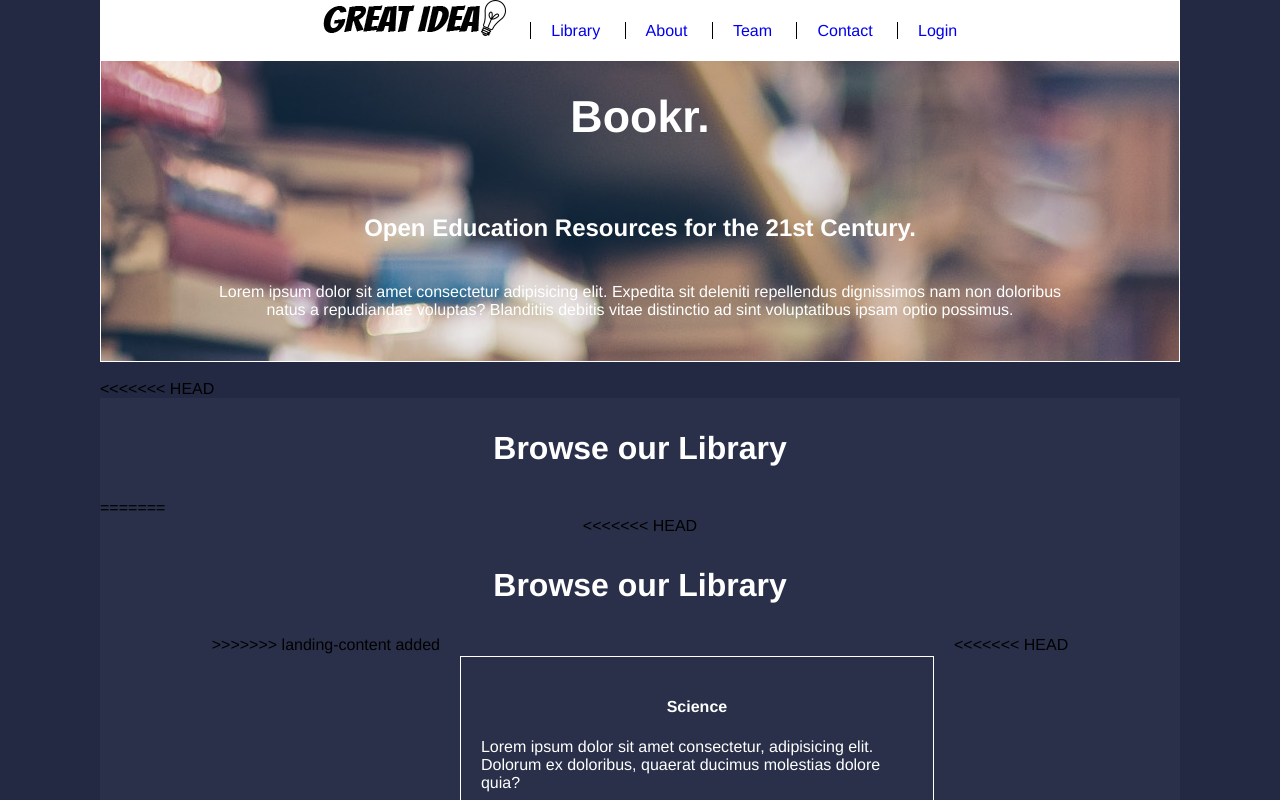
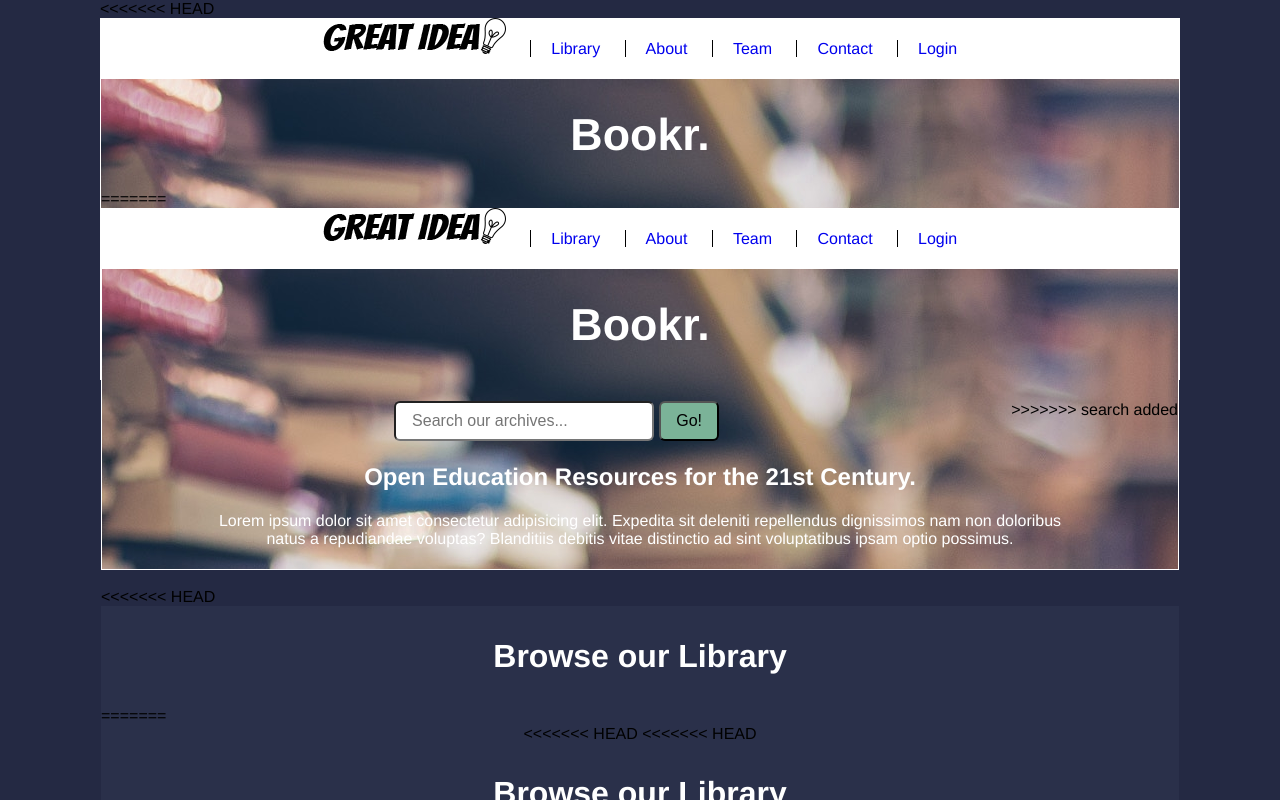
Before and after one commit to oer-bookr-6-24-2019/oer-bookr-ui-copy, a plain HTML site: page index.html in a window 1280 px wide. Shown: the top 800 px of the page. Drawn offline with Linux system fonts and the light colour scheme.

Commit message:
search added

```diff
--- a/index.html
+++ b/index.html
@@ -1,4 +1,5 @@
 <!DOCTYPE html>
+<<<<<<< HEAD
 <html>
 	<head>
 		<meta charset="UTF-8" />
@@ -25,6 +26,35 @@
 			<!-- <div class="headerSearch">
             <input type="search" placeholder="Search our archives...">
         </div> -->
+=======
+<html lang="en">
+<head>
+    <meta charset="UTF-8">
+    <meta name="viewport" content="width=device-width, initial-scale=1.0">
+    <meta http-equiv="X-UA-Compatible" content="ie=edge">
+    <link href="css/index.css" rel="stylesheet">
+    <title>OER Bookr</title>
+</head>
+<body>
+    <nav>
+        <img src="img/logo copy.png" alt="Nav Logo">
+        <a href="#">Library</a>
+        <a href="#">About</a>
+        <a href="#">Team</a>
+        <a href="#">Contact</a>
+        <a href="#">Login</a>
+    </nav>
+
+    <header>
+        <h1>Bookr.</h1>
+
+        <!-- Thinking of adding a large search button. May substitute for a small transparent box leading to advanced search -->
+
+        <div class="search-div">
+                <input type="search" class="header-search" placeholder="Search our archives...">
+                <button type="button" class="btn btn-lg">Go!</button>
+        </div>
+>>>>>>> search added
 
 			<h2>Open Education Resources for the 21st Century.</h2>
 			<p>
@@ -43,6 +73,7 @@
 				<h3>Browse our Library</h3>
 =======
     <div class="landing-content">
+<<<<<<< HEAD
 <<<<<<< HEAD
             <h3>Browse our Library</h3>
 >>>>>>> landing-content added
@@ -109,6 +140,9 @@
 		</div>
 =======
         <h3>Browse our Library</h3>
+=======
+        <h3>Browse Our Library</h3>
+>>>>>>> search added
 
         <section class="science">
             <h4>Science</h4>
--- a/less/header.less
+++ b/less/header.less
@@ -10,10 +10,24 @@ header {
         width: 100%;
         font-size: 2.8rem;
     }
-    // .headerSearch {
-    //     width: 250px;
-    //     margin: 0 auto;
-    // }
+    .search-div {
+        margin: 0 auto;
+        display: flex;
+        height: 40px;
+        .header-search {
+            width: 260px;
+            padding: 10px 16px;
+            font-size: 16px;
+            border-radius: 6px;
+        }
+        .btn-lg {
+            width: 60px;
+            margin-left: 5px;
+            font-size: 16px;
+            border-radius: 6px;
+            background-color: #7BB398;
+        }
+    }
     h2 {
         color: #ffffff;
         text-align: center;
```
Also changed, not shown: css/index.css.
